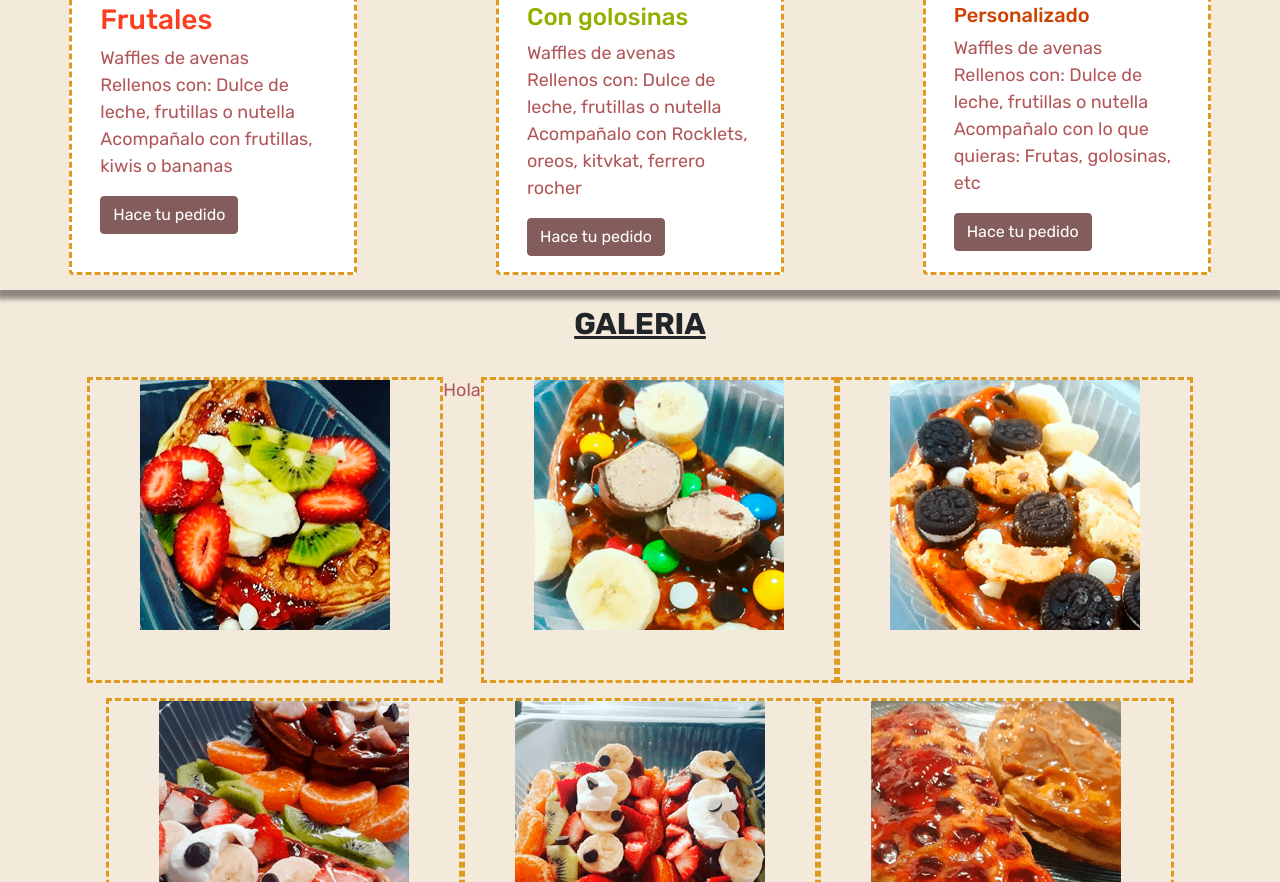
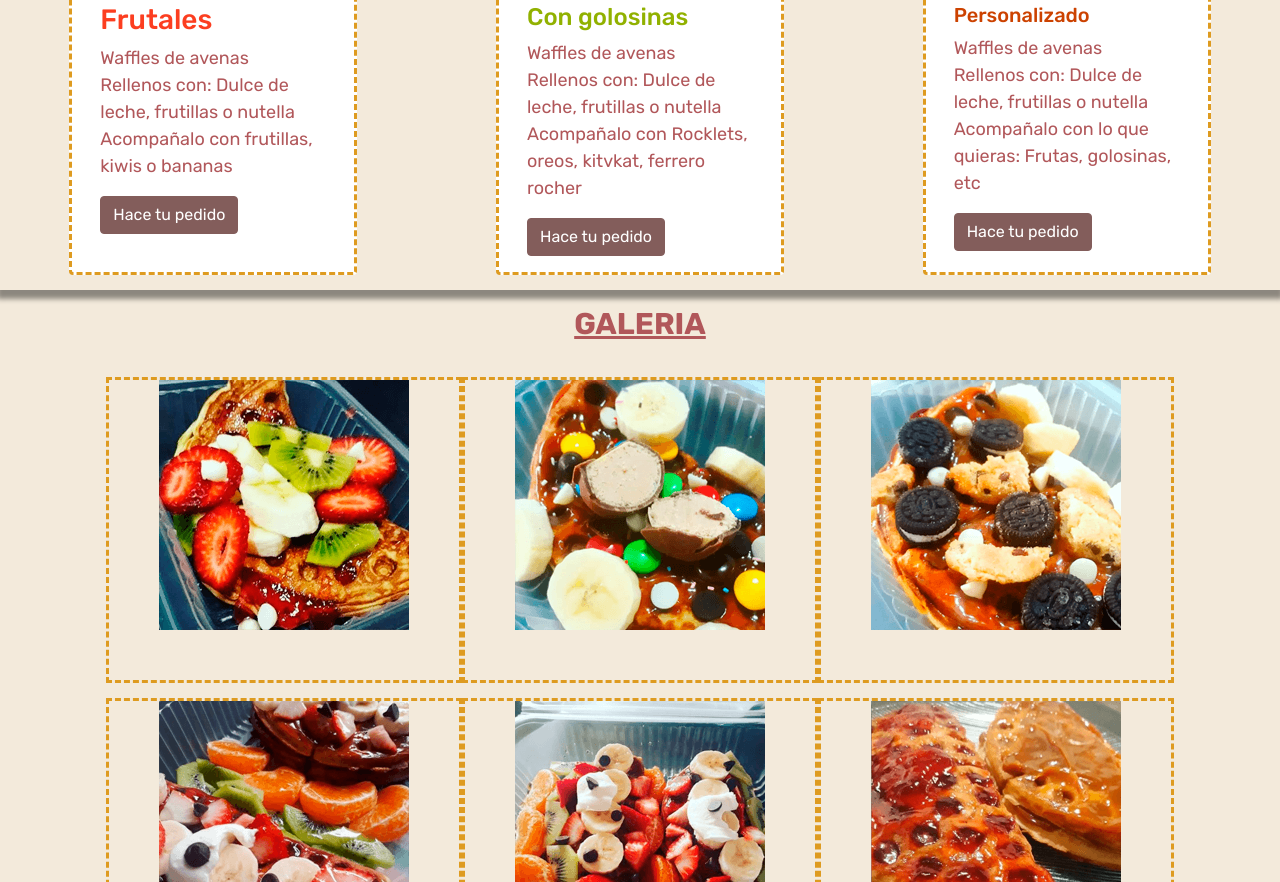
Before and after one commit to Gomez-mf/Wafflitosvm, a website: page pages/productos.html in a window 1280 px wide. Shown: the part 377-1259 px from the top of the page. Drawn offline with nearby package versions, Linux system fonts and the light colour scheme.

Commit message:
elimine parrafos y agregue color a h4 y h5

```diff
--- a/css/destino.css
+++ b/css/destino.css
@@ -357,6 +357,14 @@ h3 {
     color: #b1575a;
 }
 
+h4 {
+    color: #b1575a;
+}
+
+h5 {
+    color: #b1575a;
+}
+
 .centrar {
     text-align: center;
 }
--- a/pages/productos.html
+++ b/pages/productos.html
@@ -71,9 +71,6 @@
             <h5 class="titulos centrar mt-3">Galeria</h5>
             <div class="galeria">
                 <img src="../media/wafflefruta.png" alt="waffles con frutas">
-                <P>
-                    Hola
-                </P>
                 <img src="../media/wafflegolosinas.png" alt="waffles con rocklets">
                 <img src="../media/waffleoroes.png" alt="waffles con oreos">
                 <img src="../media/maswaffles.png" alt="waffles con frutas">
```
